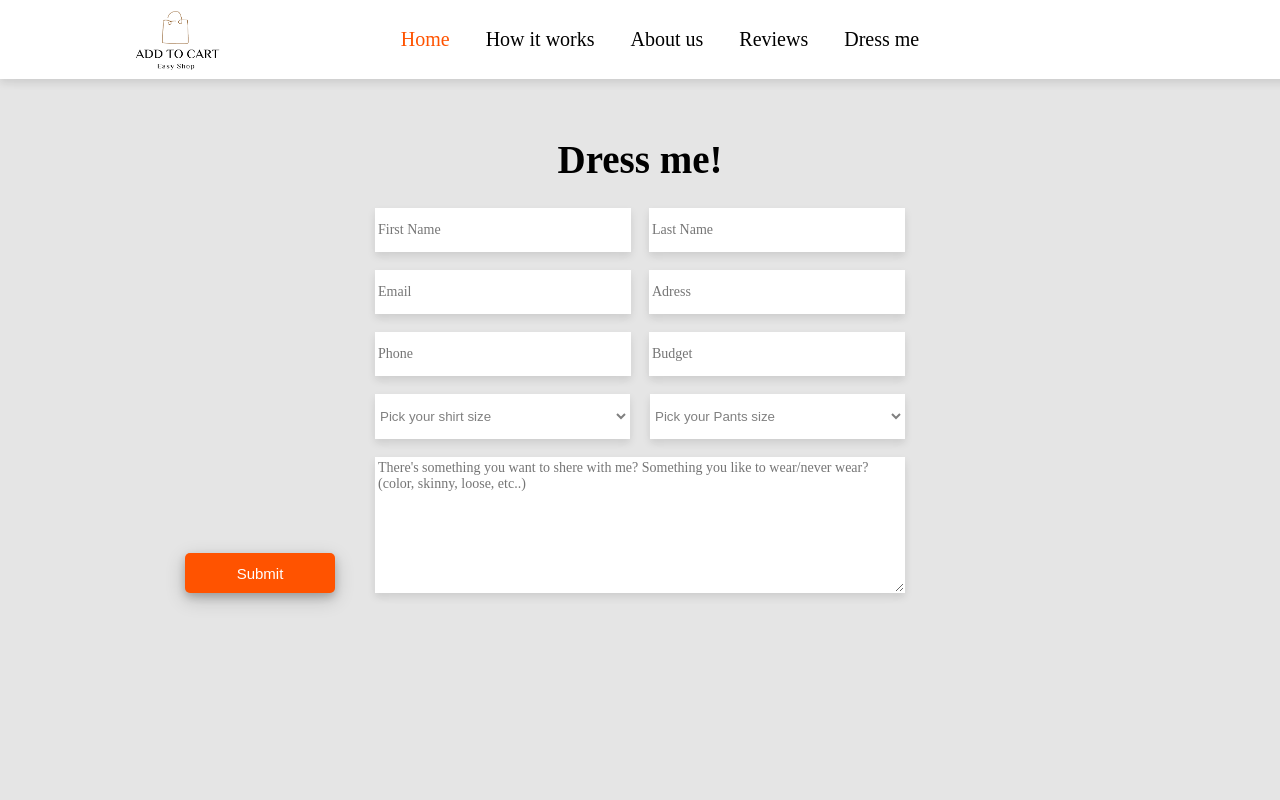
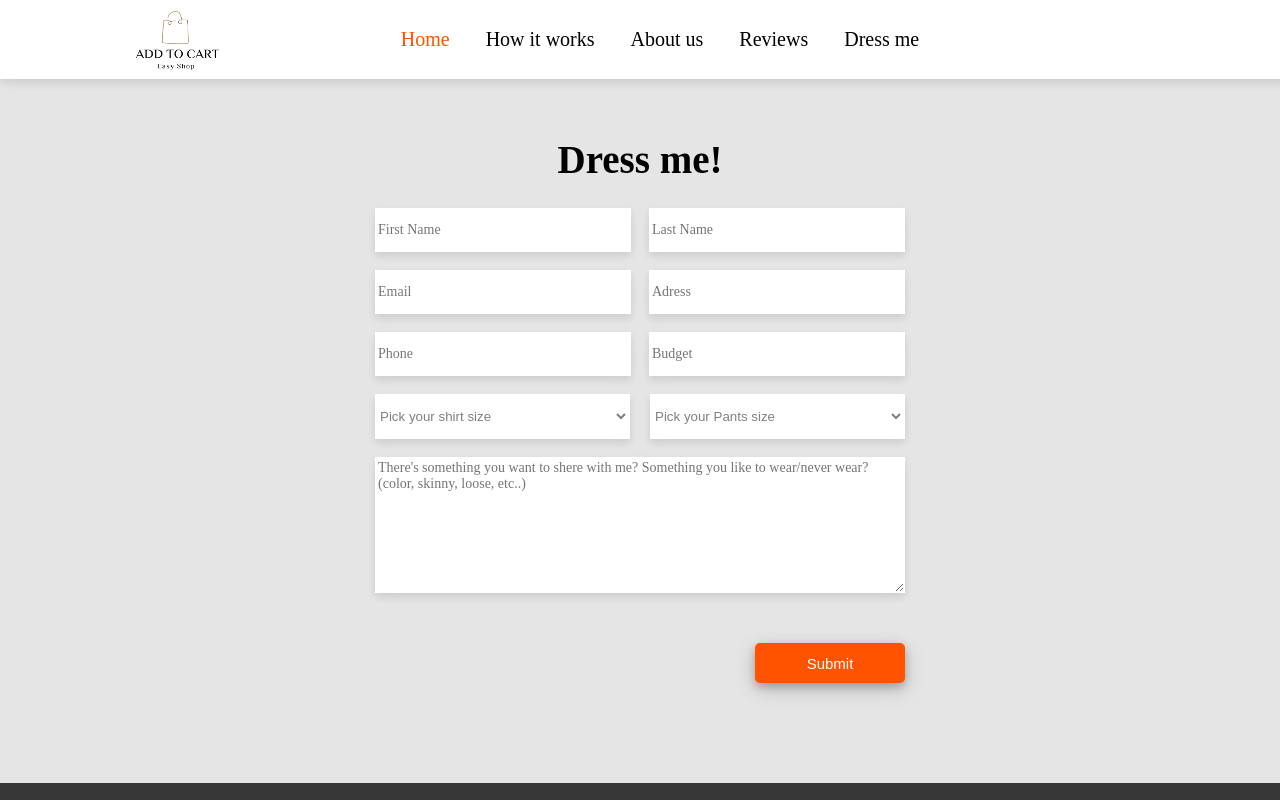
Before and after one commit to hilashay/shopping-app, a React (Create React App) app: page /form-section in a window 1280 px wide. Shown: the top 800 px of the page. Built offline with nearby package versions, Linux system fonts and the light colour scheme.

Commit message:
fix button and scroll from top dressmepage

```diff
--- a/src/modules/DressMe/DressMe.tsx
+++ b/src/modules/DressMe/DressMe.tsx
@@ -1,4 +1,5 @@
 import { Form, Formik } from "formik";
+import { useEffect } from "react";
 import styled from "styled-components";
 import { Button, SectionContainer } from "../../components/General.styled";
 import PersonalDetails from "./PersonalDeatails/PersonalDeatails";
@@ -7,6 +8,9 @@ import TextArea from "./TextArea";
 import { validate } from "./validate";
 
 const DressMe = () => {
+  useEffect(() => {
+    window.scrollTo(0, 0);
+  }, []);
   return (
     <Container id="form-section">
       <Title>Dress me!</Title>
@@ -30,12 +34,14 @@ const DressMe = () => {
       >
         {(formik) => {
           return (
+            <FormContainer>
               <StyledForm>
                 <PersonalDetails />
                 <Sizes />
                 <TextArea />
                 <FormButton type="submit">Submit</FormButton>
               </StyledForm>
+            </FormContainer>
           );
         }}
       </Formik>
@@ -47,13 +53,19 @@ export default DressMe;
 
 const Container = styled(SectionContainer)`
   display: flex;
-  padding-top: 100px;
-  min-height: 100vh;
+  padding: 100px 0 100px;
   background: #e5e5e5;
   flex-direction: column;
+  align-items: center;
+  margin-bottom: -83px;
   @media (max-width: 768px) {
     padding: 0px 40px;
   }
+`;
+
+const FormContainer = styled.div`
+  diaplay: flex;
+  justify-content: center;
 `;
 
 const Title = styled.h1`
@@ -75,7 +87,5 @@ const FormButton = styled(Button)`
   height: 40px;
   width: 150px;
   font-size: 15px;
-  position: absolute;
-  bottom: 0;
-  left: 0;
+  align-self: end;
 `;
--- a/src/modules/Footer/Footer.tsx
+++ b/src/modules/Footer/Footer.tsx
@@ -28,4 +28,7 @@ const TopContainer = styled(SectionContainer)`
   flex-direction: row;
   background: #373737;
   padding-top: 66px;
+  @media (max-width: 768px) {
+    padding: 60px 0 10px 40px;
+  }
 `;
```
Also changed, not shown: 1 other file (tests, documents, lock files or other folders). Lines whose indentation alone changed are shown as unchanged.
